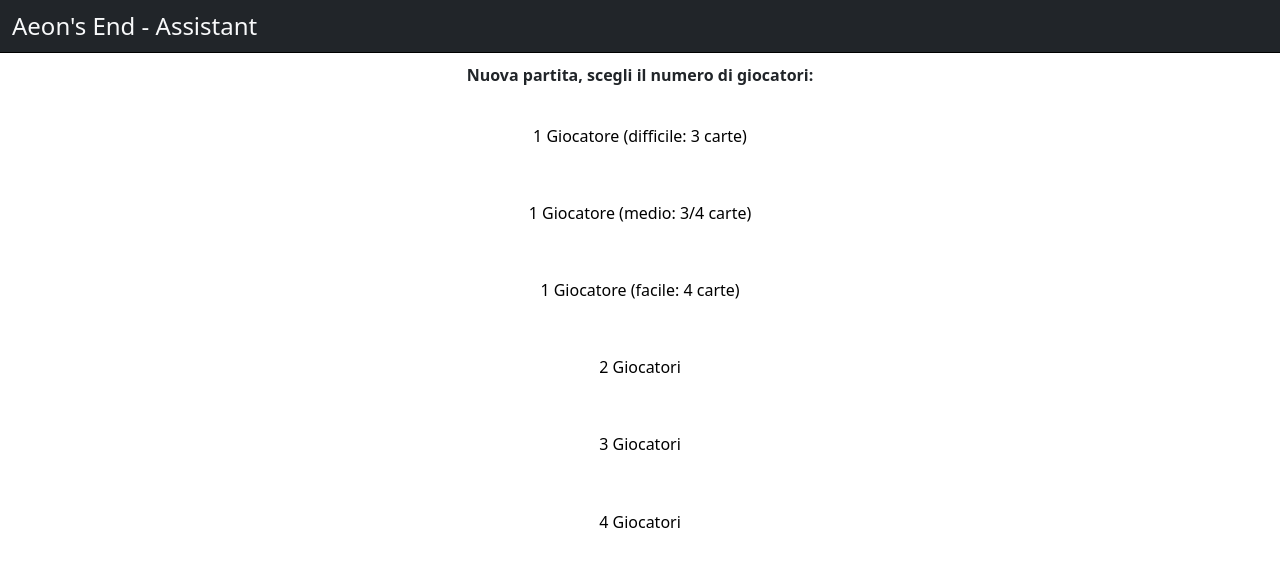
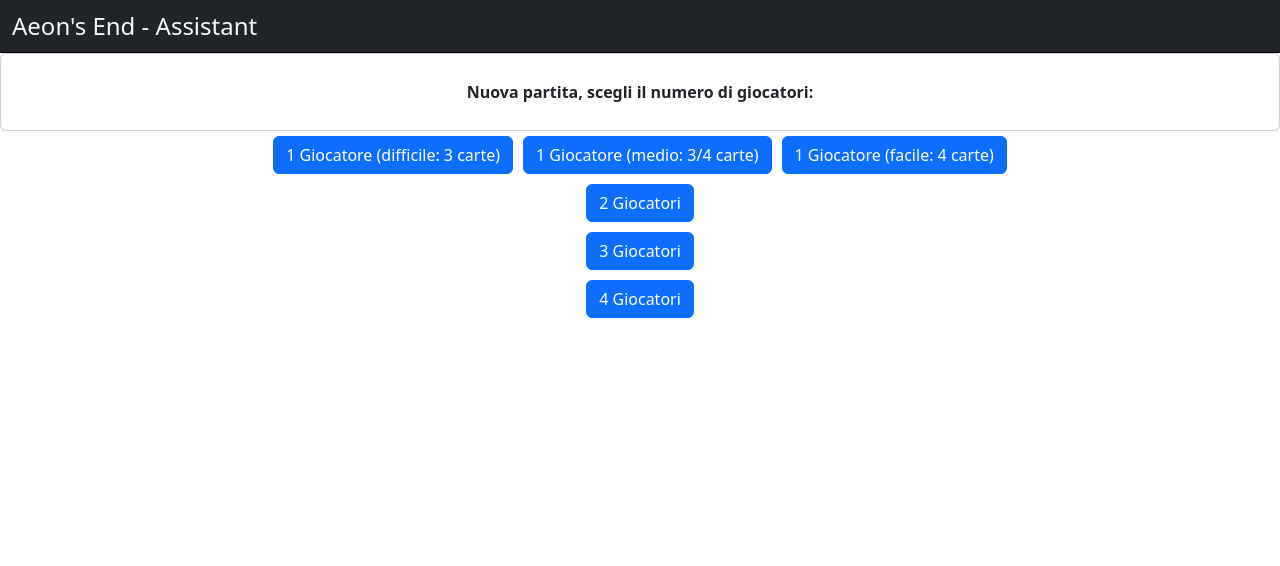
Before and after one commit to bartoleo/aeons-end-assistant, a Vue app: page / in a window 1280 px wide. Shown: the top 566 px of the page. Built offline with nearby package versions, Linux system fonts and the light colour scheme.

Commit message:
[UPD] changed styles

```diff
--- a/src/App.vue
+++ b/src/App.vue
@@ -21,7 +21,8 @@
   if (!store.initialized){
     store.load();
   }
-  if (store.game) {
+  console.log(store);
+  if (store.players != '0') {
     window.location.hash = '/game';
   } else {
     window.location.hash = '/';
--- a/src/components/Game.vue
+++ b/src/components/Game.vue
@@ -1,5 +1,5 @@
 <script setup>
-import { ref, computed, watch } from 'vue';
+import { ref, computed, watch, onMounted } from 'vue';
 import { store } from '../store.js';
 
 defineProps({
@@ -22,11 +22,11 @@
 });
 
 const changeNemesisHp = (value) => {
-  nemesisHp.value += value;
+  nemesisHp.value = parseInt(nemesisHp.value) + value;
 };
 
 const changeGraveholdHp = (value) => {
-  graveholdHp.value += value;
+  graveholdHp.value = parseInt(graveholdHp.value) + value;
 };
 
 const isNewTurnDisabled = computed(() => {
@@ -127,6 +127,13 @@
     window.location.hash = '/';
   }
 };
+
+onMounted(() => {
+  if (store.turn==0){
+    newTurn();
+  }
+});
+
 </script>
 
 <template>
@@ -135,7 +142,7 @@
     <div class="container-fluid">
           <span class="fs-4 text-light">Aeon's End - Assistant</span>
           <span class="fs-4 text-light header-small">Giocatori: <span class="value">{{ store.players }}</span> - Turn: <span class="value">{{ store.turn }}</span></span>
-          <button type="button" @click="reset" class="game-button">Reset</button>
+          <button class="btn btn-danger" type="button" @click="reset">Reset</button>
     </div>
   </nav>
 
@@ -164,11 +171,11 @@
     </div>
   </div>
 
-  <button :disabled="isDrawCardDisabled" type="button" @click="drawCard" class="game-button">
+  <button :disabled="isDrawCardDisabled" type="button" @click="drawCard"  class="btn btn-primary game-button">
     Pesca Carta
   </button>
 
-  <button :disabled="isNewTurnDisabled" type="button" @click="newTurn" class="game-button">
+  <button :disabled="isNewTurnDisabled" type="button" @click="newTurn"  class="btn btn btn-success game-button">
     Nuovo Turno
   </button>
 
@@ -177,29 +184,29 @@
       <div class="hp-title">Nemesis</div>
       <div>
         <button
-          class="decrement decrement-5"
+          class="btn btn-danger decrement decrement-5"
           type="button"
           @click="changeNemesisHp(-5)"
         >
           -5
         </button>
         <button
-          class="decrement decrement-1"
+          class="btn btn-danger decrement decrement-1"
           type="button"
           @click="changeNemesisHp(-1)"
         >
           -1
         </button>
-        <input v-model="nemesisHp" class="input-hp" />
+        <input v-model="nemesisHp" type="number" class="input-hp" />
         <button
-          class="increment increment-1"
+          class="btn btn-success increment increment-1"
           type="button"
           @click="changeNemesisHp(1)"
         >
           +1
         </button>
         <button
-          class="decrement decrement-5"
+          class="btn btn-success increment increment-5"
           type="button"
           @click="changeNemesisHp(5)"
         >
@@ -212,29 +219,29 @@
       <div class="hp-title">Gravehold</div>
       <div>
         <button
-          class="decrement decrement-5"
+          class="btn btn-danger decrement decrement-5"
           type="button"
           @click="changeGraveholdHp(-5)"
         >
           -5
         </button>
         <button
-          class="decrement decrement-1"
+          class="btn btn-danger decrement decrement-1"
           type="button"
           @click="changeGraveholdHp(-1)"
         >
           -1
         </button>
-        <input v-model="graveholdHp" class="input-hp" />
+        <input v-model="graveholdHp" type="number" class="input-hp" />
         <button
-          class="increment increment-1"
+          class="btn btn-success increment increment-1"
           type="button"
           @click="changeGraveholdHp(1)"
         >
           +1
         </button>
         <button
-          class="decrement decrement-5"
+          class="btn btn-success increment increment-5"
           type="button"
           @click="changeGraveholdHp(5)"
         >
--- a/src/components/NewGame.vue
+++ b/src/components/NewGame.vue
@@ -40,30 +40,28 @@
     </div>
   </nav>
 
-  <div class="new-game-info">
-  Nuova partita, scegli il numero di giocatori:
+  <div class="card">
+    <div class="card-body new-game-info" >
+      Nuova partita, scegli il numero di giocatori:
+    </div>
   </div>
 
-  <div class="players-button">
-    <button type="button" @click="startGame('1_3')">1 Giocatore (difficile: 3 carte)</button>
+  <div class="new-game-buttons">
+    <button class="btn btn-primary" type="button" @click="startGame('1_3')">1 Giocatore (difficile: 3 carte)</button>
+    <button class="btn btn-primary" type="button" @click="startGame('1_34')">1 Giocatore (medio: 3/4 carte)</button>
+    <button class="btn btn-primary" type="button" @click="startGame('1_4')">1 Giocatore (facile: 4 carte)</button>
   </div>
 
-  <div class="players-button">
-    <button type="button" @click="startGame('1_34')">1 Giocatore (medio: 3/4 carte)</button>
+  <div class="new-game-buttons">
+    <button class="btn btn-primary" type="button" @click="startGame('2')">2 Giocatori</button>
   </div>
 
-  <div class="players-button">
-    <button type="button" @click="startGame('1_4')">1 Giocatore (facile: 4 carte)</button>
+  <div class="new-game-buttons">
+    <button class="btn btn-primary" type="button" @click="startGame('3')">3 Giocatori</button>
   </div>
 
-  <div class="players-button">
-    <button type="button" @click="startGame('2')">2 Giocatori</button>
-  </div>
-  <div class="players-button">
-    <button type="button" @click="startGame('3')">3 Giocatori</button>
-  </div>
-  <div class="players-button">
-    <button type="button" @click="startGame('4')">4 Giocatori</button>
+  <div class="new-game-buttons">
+    <button class="btn btn-primary" type="button" @click="startGame('4')">4 Giocatori</button>
   </div>
 </template>
 
--- a/src/store.js
+++ b/src/store.js
@@ -2,7 +2,7 @@
 
 export const store = reactive({
   initialized: false,
-  players: 0,
+  players: '0',
   turn: 0,
   nemesisHp: 0,
   graveholdHp: 0,
--- a/src/style.css
+++ b/src/style.css
@@ -3,10 +3,6 @@
   font-size: 16px;
   line-height: 24px;
   font-weight: 400;
-
-  color-scheme: light dark;
-  color: rgba(255, 255, 255, 0.87);
-  background-color: #242424;
 
   font-synthesis: none;
   text-rendering: optimizeLegibility;
@@ -46,45 +42,13 @@
   border-bottom: 1px solid #333;
 }
 
-.players-button  button{
-  border-radius: 8px;
-  border: 1px solid transparent;
-  padding: 0.6em 1.2em;
-  font-size: 1em;
-  font-weight: 500;
-  font-family: inherit;
-  background-color: #ffffff;
-  cursor: pointer;
-  transition: border-color 0.25s;
-}
-.players-button button:hover {
-  border-color: #646cff;
-}
-.players-button button:focus,
-.players-button button:focus-visible {
-  outline: 4px auto -webkit-focus-ring-color;
-}
-
-.players-button {
-  padding: 1em;
+.new-game-buttons button{
+  margin: 5px;
 }
 
 #app {
   margin: 0 auto;
   text-align: center;
-}
-
-@media (prefers-color-scheme: light) {
-  :root {
-    color: #213547;
-    background-color: #ffffff;
-  }
-  a:hover {
-    color: #747bff;
-  }
-  button {
-    background-color: #f9f9f9;
-  }
 }
 
 .turn-order-deck-container {
@@ -98,7 +62,9 @@
 }
 
 .cardEE-back {
+  box-shadow: rgba(0, 0, 0, 0.30) 1.95px 1.95px 2.6px;
 }
+
 
 .turn-order-played-container {
   display: flex;
@@ -116,6 +82,7 @@
 }
 
 .cardEE-front {
+  box-shadow: rgba(0, 0, 0, 0.30) 1.95px 1.95px 2.6px;
 }
 
 .cardEEWrapper {
@@ -227,32 +194,30 @@
 .nemesis-hp-container {
   background-image: url(assets/nemesis.png);
   background-size: cover;
+  padding: 25px 10px 38px 10px;
 }
 
 .gravehold-hp-container {
   background-image: url(assets/gravehold.png);
   background-size: cover;
+  padding: 25px 10px 38px 10px;
 }
 
 .nemesis-hp-container button,
 .gravehold-hp-container button {
-  border-radius: 8px;
-  border: 1px solid transparent;
-  padding: 0.6em 1.2em;
-  font-size: 1em;
+  font-size: 1.5em;
   font-weight: 500;
   font-family: inherit;
-  background-color: #a0a0a0;
   margin: 2px;
   margin-top: -20px;
-  cursor: pointer;
-  transition: border-color 0.25s;
+  border: 3px solid rgba(200,200,200,0.5);
 }
 .input-hp {
   width: 2em;
   font-size: 40px;
   text-align: center;
   border-radius: 10px;
+  border: 3px solid rgba(200,200,200,0.5);
 }
 .value{
   font-weight: bold;
@@ -264,8 +229,11 @@
 }
 
 .game-button {
-  border-radius: 5px;
   margin: 10px;
+}
+
+.game-button:disabled {
+  opacity: 30% !important;
 }
 
 .new-game-info{
@@ -302,3 +270,15 @@
     zoom: 120%;
   }
 }
+
+/* Chrome, Safari, Edge, Opera */
+input::-webkit-outer-spin-button,
+input::-webkit-inner-spin-button {
+  -webkit-appearance: none;
+  margin: 0;
+}
+
+/* Firefox */
+input[type=number] {
+  -moz-appearance: textfield;
+}
```
